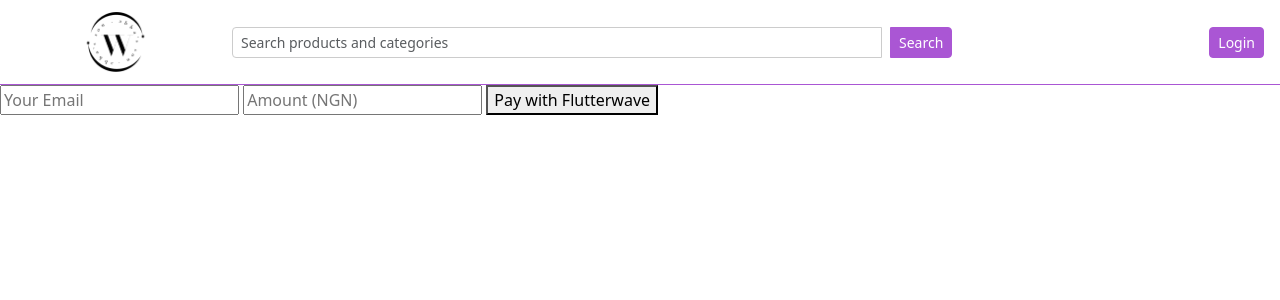
After one commit to JoeSalva/wayne-stitches, a Django app: page /order/payment/initiate/ in a window 1280 px wide. The commit adds this page. Shown: the top 300 px of the page. Run offline with Django 5.2, Linux system fonts and the light colour scheme; some libraries are stand-ins or nearby versions.

Commit message:
Styled homepage. tested payment gateway

```diff
--- a/core/settings.py
+++ b/core/settings.py
@@ -181,3 +181,5 @@ INTERNAL_IPS = [
 ]
 
 LOGIN_URL = 'user:login'
+FLUTTERWAVE_PUBLIC_KEY = "FLWPUBK_TEST-2af5b04838dcf7123ebbcd948fe753d5-X"
+FLUTTERWAVE_SECRET_KEY = "FLWSECK_TEST-bc1a043c795460d96b7baa02943b09e8-X"
--- a/order/templates/cart.html
+++ b/order/templates/cart.html
@@ -41,7 +41,7 @@
             <p class="mb-2 fw-semibold">Delivery Fee: ₦{{ fee|intcomma }}</p>
             <p class="mb-2 fw-semibold">  </p>
             <hr>
-            <p class="mb-2 fw-semibold">Total: ₦{{ order.get_total_price|intcomma }}</p>
+            <p class="mb-2 fw-semibold">Total: ₦{{ total_price_with_delivery|intcomma }}</p>
             <hr>
 
             <form action="{% url 'order:create_order' id=order.id %}" method="post">
--- /dev/null
+++ b/order/templates/initiate.html
@@ -0,0 +1,14 @@
+{% extends "layout.html" %}
+
+{% block title %}
+    False payment
+{% endblock %}
+
+{% block content %}
+    <form method="POST">
+        {% csrf_token %}
+        <input type="email" name="email" placeholder="Your Email" required />
+        <input type="number" name="amount" placeholder="Amount (NGN)" step="0.01" required />
+        <button type="submit">Pay with Flutterwave</button>
+    </form>
+{% endblock %}
--- a/order/urls.py
+++ b/order/urls.py
@@ -10,4 +10,6 @@ urlpatterns = [
     path('cart/create_order/<int:id>', views.create_order, name='create_order'),
     path('order_history/', views.order_history, name='order_history'),
     path('test/', views.view_form, name='testform'),
+    path('payment/initiate/', views.initialize_payment, name='initialize_payment'),
+    path('payment/verify/', views.verify_payment, name='verify_payment'),
 ]
--- a/order/views.py
+++ b/order/views.py
@@ -1,10 +1,14 @@
+from django.conf import settings
 from django.shortcuts import render, redirect
+import requests
 from django.contrib.auth.decorators import login_required
 from .models import OrderItem, Order
 from decimal import Decimal
 from django.db.models import Prefetch
 from .forms import DeliveryForm
 from .choices import NigerianStates, DELIVERY_PRICES
+from django.views.decorators.csrf import csrf_exempt
+import uuid
 
 # Create your views here.
 
@@ -31,8 +35,9 @@ def create_order(request, id):
     user = request.user
     saved_state = user.address.state
     # form = DeliveryForm(initial={'delivery_state': saved_state})
+    total_price = sum(item.qty * item.price for item in items )
+    total_price_with_delivery = total_price + DELIVERY_PRICES[saved_state]
     if request.method == 'POST':
-        total_price = sum(item.qty * item.price for item in items )
         order.end_total_price += Decimal(total_price)
         for item in items:
             stock = item.product.stock # type:ignore
@@ -44,7 +49,7 @@ def create_order(request, id):
         order.delivery_fee = DELIVERY_PRICES[saved_state]
         order.save()
         return redirect('order:order_history')
-    return render(request, 'cart.html', {'order':order})
+    return render(request, 'cart.html', {'order':order, 'overall_total': total_price_with_delivery})
 
 def view_form(request):
     user = request.user
@@ -58,3 +63,60 @@ def order_history(request):
         Prefetch('items', queryset=OrderItem.objects.select_related('product'))
     ).order_by('-date_created')
     return render(request, 'order.html', {'orders':orders,})
+
+def initialize_payment(request):
+    if request.method == "POST":
+        email = request.POST.get("email")
+        amount = request.POST.get("amount")
+        tx_ref = str(uuid.uuid4())
+
+        headers = {
+            "Authorization": f"Bearer {settings.FLUTTERWAVE_SECRET_KEY}",
+            "Content-Type": "application/json",
+        }
+
+        payload = {
+            "tx_ref": tx_ref,
+            "amount": amount,
+            "currency": "NGN",
+            "redirect_url": request.build_absolute_uri("/order/payment/verify/"),
+            "payment_options": "card,ussd,banktransfer",
+            "customer": {
+                "email": email,
+            },
+            "customizations": {
+                "title": "Wayne Stitches",
+                "description": "Payment for items in cart",
+                "logo": "https://res.cloudinary.com/dokhpnmjw/image/upload/v1755011837/logo_bstzwo.png"
+            }
+        }
+
+        response = requests.post("https://api.flutterwave.com/v3/payments", json=payload, headers=headers)
+        res_data = response.json()
+
+        if res_data["status"] == "success":
+            payment_link = res_data["data"]["link"]
+            return redirect(payment_link)
+        else:
+            return render(request, "error.html", {"message": res_data.get("message", "Payment initiation failed.")})
+
+    return render(request, "initiate.html")
+
+def verify_payment(request):
+    tx_ref = request.GET.get("tx_ref")
+    transaction_id = request.GET.get("transaction_id")
+
+    headers = {
+        "Authorization": f"Bearer {settings.FLUTTERWAVE_SECRET_KEY}",
+    }
+
+    url = f"https://api.flutterwave.com/v3/transactions/{transaction_id}/verify"
+
+    response = requests.get(url, headers=headers)
+    res_data = response.json()
+
+    if res_data["status"] == "success" and res_data["data"]["status"] == "successful" and res_data["data"]["tx_ref"] == tx_ref:
+        # Payment was successful
+        return render(request, "success.html", {"data": res_data["data"]})
+    else:
+        return render(request, "error.html", {"message": "Payment verification failed."})
--- a/templates/layout.html
+++ b/templates/layout.html
@@ -107,7 +107,7 @@
     </div>
 
     <!-- Main content -->
-    <div class="container-fluid mt-3">
+    <div class="container-fluid" style="padding-left: 0px; padding-right: 0px;">
         {% block content %}
         {% endblock %}
     </div>
--- a/user/templates/profile.html
+++ b/user/templates/profile.html
@@ -67,7 +67,7 @@
                     {% for field in t_form %}
                         <div class="mb-3">
                             <label class="form-label">{{ field.label }}</label>
-                            {% render_field field class="form-control" %}
+                            {% render_field field class="form-control" type="number" min="1" %}
                             {% if field.errors %}
                                 <div class="text-danger small">{{ field.errors|join:", " }}</div>
                             {% endif %}
@@ -79,7 +79,7 @@
                     {% for field in b_form %}
                         <div class="mb-3">
                             <label class="form-label">{{ field.label }}</label>
-                            {% render_field field class="form-control" %}
+                            {% render_field field class="form-control" type="number" min="1" %}
                             {% if field.errors %}
                                 <div class="text-danger small">{{ field.errors|join:", " }}</div>
                             {% endif %}
```
Also changed, not shown: order/templates/error.html (added, +10 -0 lines), order/templates/success.html (added, +11 -0 lines), templates/home.html (+16 -3 lines), static/img/fashion-bg.jpg (added), 1 other file.
